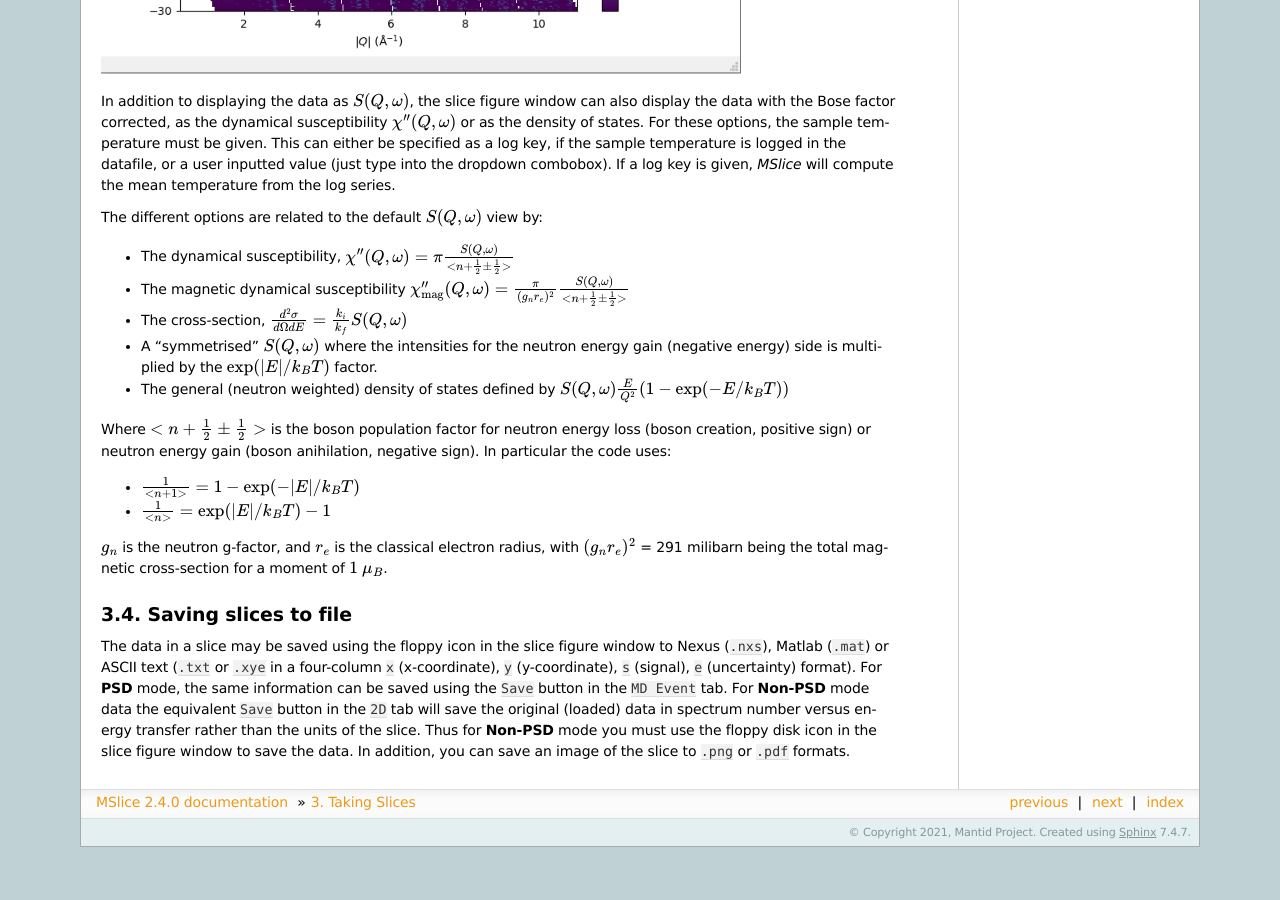
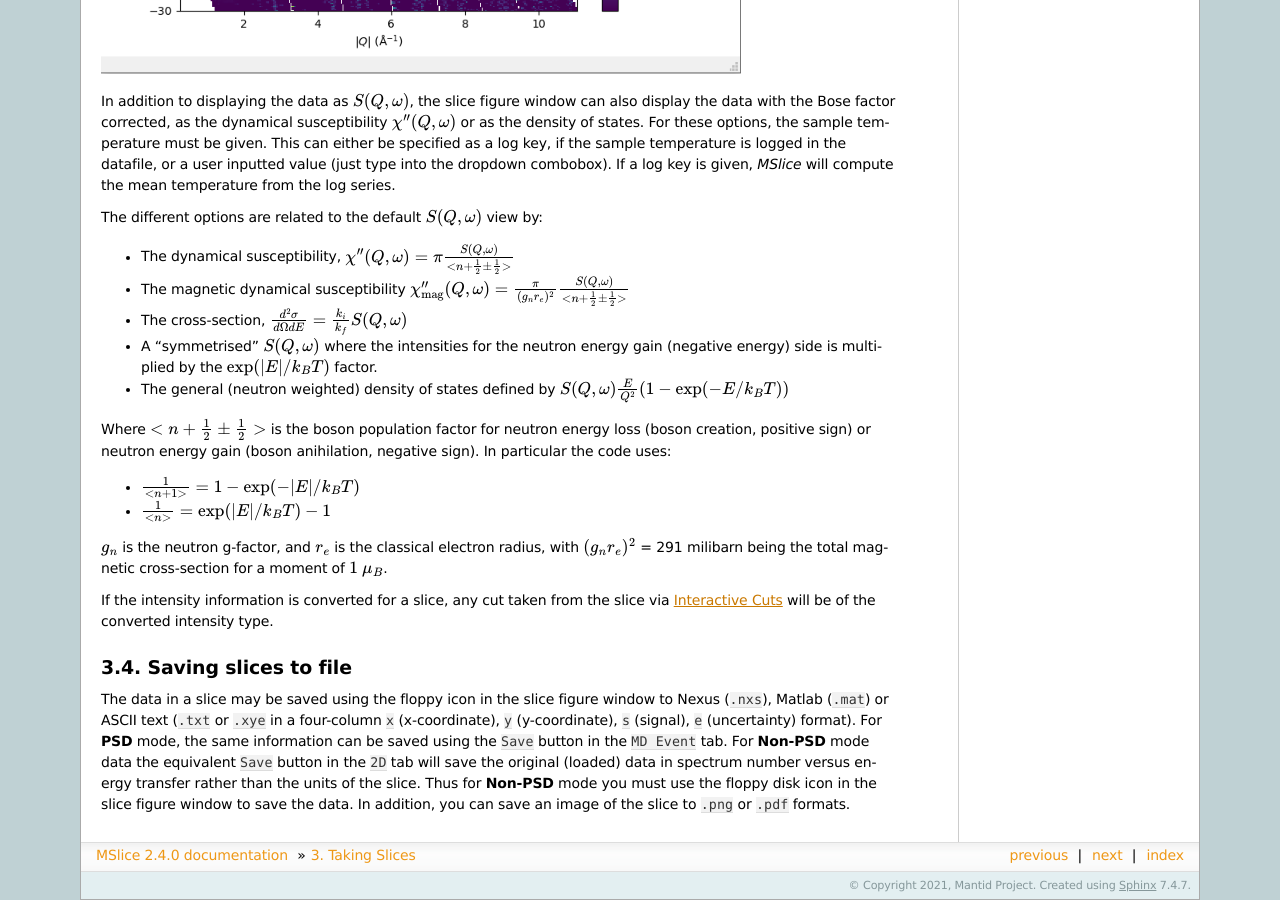
Before and after one commit to mantidproject/mslice, a Sphinx documentation site: the page built from docs/source/slicing.rst, in a window 1280 px wide and 900 px high, scrolled down 3666 px. Built offline with Sphinx 7.4.7, drawn with Linux system fonts in a browser that asks for light colours; formulas are drawn with MathJax 3; before the commit the page ends 4513 px from its top, so only the background shows below that.

Commit message:
update docs regarding intensity correction #REF815

```diff
--- a/docs/source/slicing.rst
+++ b/docs/source/slicing.rst
@@ -58,6 +58,7 @@ plotted but note that we use the `PyCifRW <https://pypi.python.org/pypi/PyCifRW/
 some files generated by FullProf or GSAS may not be readable. In these cases, please load the files in `Vesta
 <http://jp-minerals.org/vesta/en>`_ or `OpenBabel <http://openbabel.org>`_ and resave them.
 
+.. _Converting_Intensity:
 
 Converting intensity information in displayed data
 --------------------------------------------------
@@ -89,6 +90,9 @@ positive sign) or neutron energy gain (boson anihilation, negative sign). In par
 
 :math:`g_n` is the neutron g-factor, and :math:`r_e` is the classical electron radius, with :math:`(g_n r_e)^2` = 291
 milibarn being the total magnetic cross-section for a moment of :math:`1~\mu_B`.
+
+If the intensity information is converted for a slice, any cut taken from the slice via :ref:`Interactive_Cuts` will
+be of the converted intensity type.
 
 Saving slices to file
 ---------------------
```
Also changed, not shown: docs/source/cutting.rst (+26 -0 lines), docs/source/images/cutting/intensity_chi_cut.png (added).
